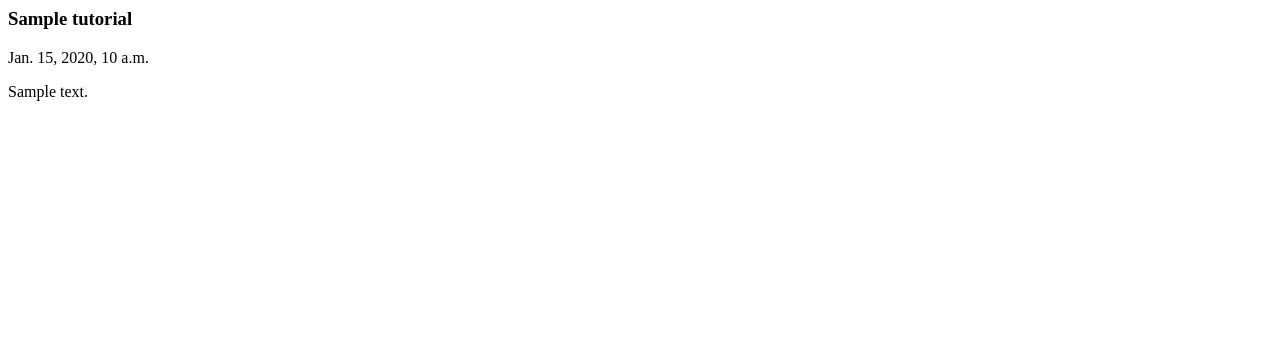
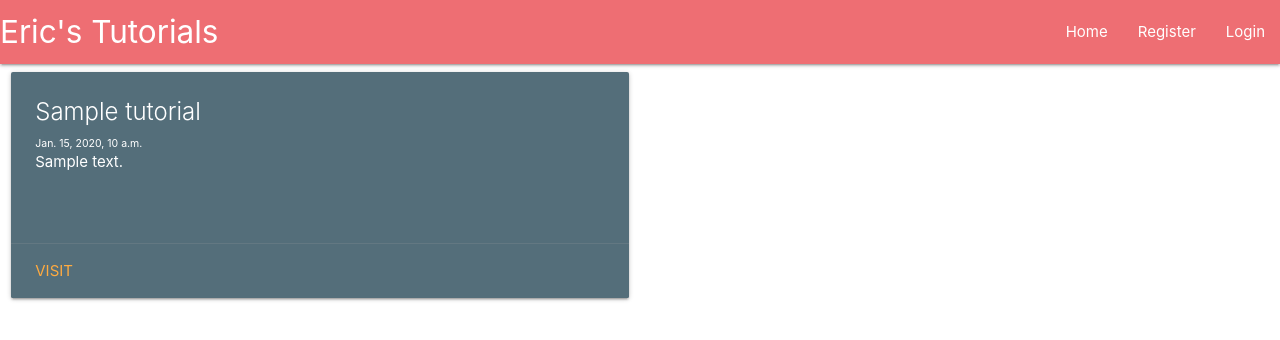
Before and after one commit to hyatt-e/django, a Django app: page / in a window 1280 px wide. Shown: the top 340 px of the page. Run offline with Django 3.2, Linux system fonts and the light colour scheme; tables that the repository leaves empty hold one stand-in row (values such as "Sample post"); some libraries are stand-ins or nearby versions.

Commit message:
Added CSS via CDN. Split header section of HTML (including navbar) into seperate template and extended to create homepage.

```diff
--- /dev/null
+++ b/mysite/main/templates/main/header.html
@@ -0,0 +1,28 @@
+<head>
+    {% load static %}
+    <link href="{% static 'tinymce/css/prism.css' %}" rel='stylesheet'>
+     <!-- Compiled and minified CSS -->
+    <link rel="stylesheet" href="https://cdnjs.cloudflare.com/ajax/libs/materialize/1.0.0/css/materialize.min.css">
+    <!-- Compiled and minified JavaScript -->
+    <script src="https://cdnjs.cloudflare.com/ajax/libs/materialize/1.0.0/js/materialize.min.js"></script>
+</head>
+
+<body>
+
+  <nav>
+    <div class="nav-wrapper">
+      <a href="/" class="brand-logo">Eric's Tutorials</a>
+      <ul id="nav-mobile" class="right hide-on-med-and-down">
+        <li><a href="/">Home</a></li>
+        <li><a href="/register">Register</a></li>
+        <li><a href="/login">Login</a></li>
+      </ul>
+    </div>
+  </nav>
+
+{% block content %}
+{% endblock%}
+
+</body>
+
+<script src="{% static 'tinymce/js/prism.js' %}"></script>
--- a/mysite/main/templates/main/home.html
+++ b/mysite/main/templates/main/home.html
@@ -1,15 +1,23 @@
-<head>
-    {% load static %}
-    <link href="{% static 'tinymce/css/prism.css' %}" rel='stylesheet'>
-</head>
+{% extends "main/header.html" %}
 
-<body>
+{% block content %}
+
+  <div class="row">
     {% for tut in tutorials %}
-        <h3>{{ tut.tutorial_title }}</h3>
-        <p>{{ tut.tutorial_published }}</p>
-        <p>{{ tut.tutorial_content|safe }}</p>
-        <br><br>
+      <div class="col s12 m6">
+        <div class="card blue-grey darken-1">
+          <div class="card-content white-text">
+            <span class="card-title">{{ tut.tutorial_title }}</span>
+            <p style="font-size:70%">{{ tut.tutorial_published }}</p>
+            <p>{{ tut.tutorial_content|safe }}</p>
+            <br><br>
+          </div>
+          <div class="card-action">
+            <a href="#">Visit</a>
+          </div>
+        </div>
+      </div>
     {% endfor %}
-</body>
+  </div>
 
-<script src="{% static 'tinymce/js/prism.js' %}"></script>
+{% endblock %}
```
